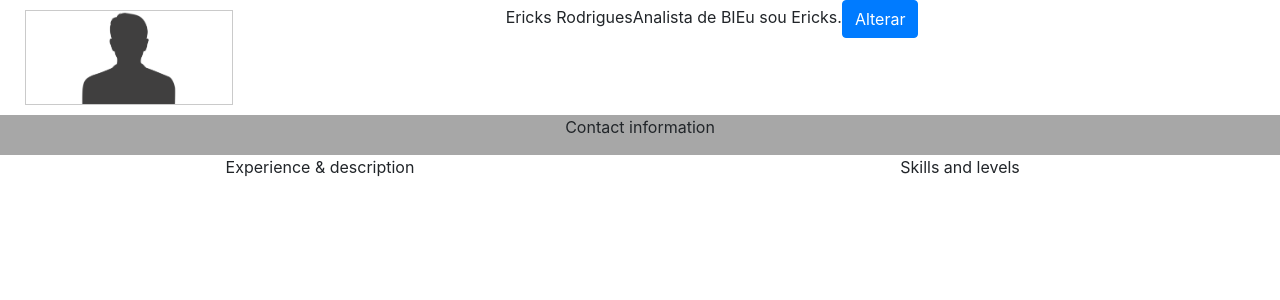
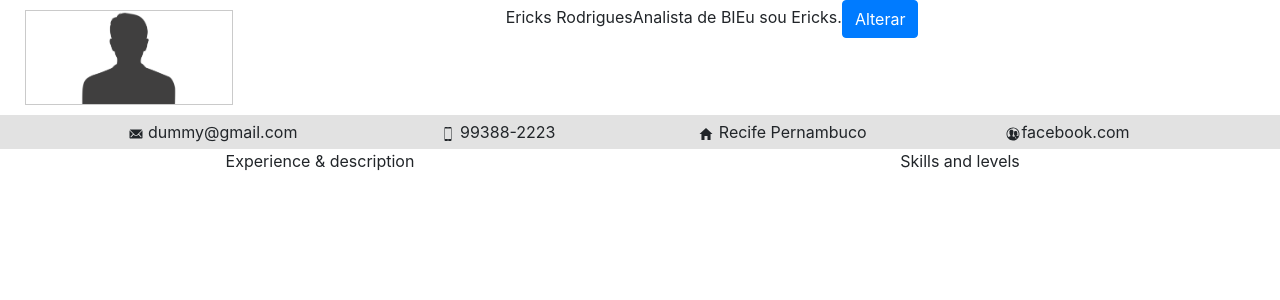
Before and after one commit to ericksrodrigues/codigocomcafe, a React (Create React App) app: page / in a window 1280 px wide. Shown: the top 300 px of the page. Built offline with nearby package versions, Linux system fonts and the light colour scheme.

Commit message:
Contact Info with Contents
Contact Info filled

```diff
--- a/package.json
+++ b/package.json
@@ -12,6 +12,7 @@
     "node-sass": "^4.12.0",
     "react": "^16.8.6",
     "react-dom": "^16.8.6",
+    "react-icons": "^3.7.0",
     "react-redux": "^7.0.3",
     "react-scripts": "3.0.1",
     "reactstrap": "^8.0.0",
--- a/src/components/ContactInfo/ContactInfo.tsx
+++ b/src/components/ContactInfo/ContactInfo.tsx
@@ -1,5 +1,11 @@
 import React from 'react';
 import { Container, Row, Col } from 'reactstrap';
+import {
+    IoIosMail,
+    IoIosPhonePortrait,
+    IoMdHome,
+    IoIosContacts
+} from 'react-icons/io';
 
 interface IProps {
     email?: string;
@@ -9,12 +15,14 @@ interface IProps {
 }
 
 const ContactInfo: React.FC<IProps> = (props) => (
-    <div data-test='contact-info'>
-        <span data-test="params">Email</span>
-        <span data-test="params">Telefone</span>
-        <span data-test="params">Endereço</span>
-        <span data-test="params">Social Midia</span>
-    </div>
+    <Container data-test='contact-info'>
+        <Row className="contact-info">
+            <Col><span data-test="params"><IoIosMail /> {props.email}</span></Col>
+            <Col><span data-test="params"><IoIosPhonePortrait /> {props.phone_number}</span></Col>
+            <Col><span data-test="params"><IoMdHome /> {props.address}</span></Col>
+            <Col><span data-test="params"><IoIosContacts />{props.social_media}</span></Col>
+        </Row>
+    </Container>
 );
 
 export default ContactInfo;
--- a/src/container/Resume/Resume.scss
+++ b/src/container/Resume/Resume.scss
@@ -1,4 +1,4 @@
-$contact-background: #a7a7a7;
+$contact-background: #e2e2e2;
 
 .resume {
 
@@ -11,6 +11,7 @@ $contact-background: #a7a7a7;
 .resume__contact {
     text-align: center;
     background: $contact-background;
+    padding: 5px;
 }
 
 .resume__content {
--- a/src/container/Resume/Resume.tsx
+++ b/src/container/Resume/Resume.tsx
@@ -2,6 +2,7 @@ import React, { Component } from 'react';
 import { Container, Row, Col } from 'reactstrap';
 import user_image from '../../assets/user-image.png';
 import PersonalInformation from '../../components/PersonalInformation/PersonalInformation';
+import ContactInfo from '../../components/ContactInfo/ContactInfo';
 import './Resume.scss';
 
 interface IProps {
@@ -48,7 +49,7 @@ class Resume extends Component<IProps, IState> {
                 <Row className='resume__contact'>
 
                     <Col>
-                        <p>Contact information</p>
+                        <ContactInfo email="dummy@gmail.com" address="Recife Pernambuco" social_media="facebook.com" phone_number="99388-2223"/>
                     </Col>
 
                 </Row>
```
Also changed, not shown: 1 other file (tests, documents, lock files or other folders).
